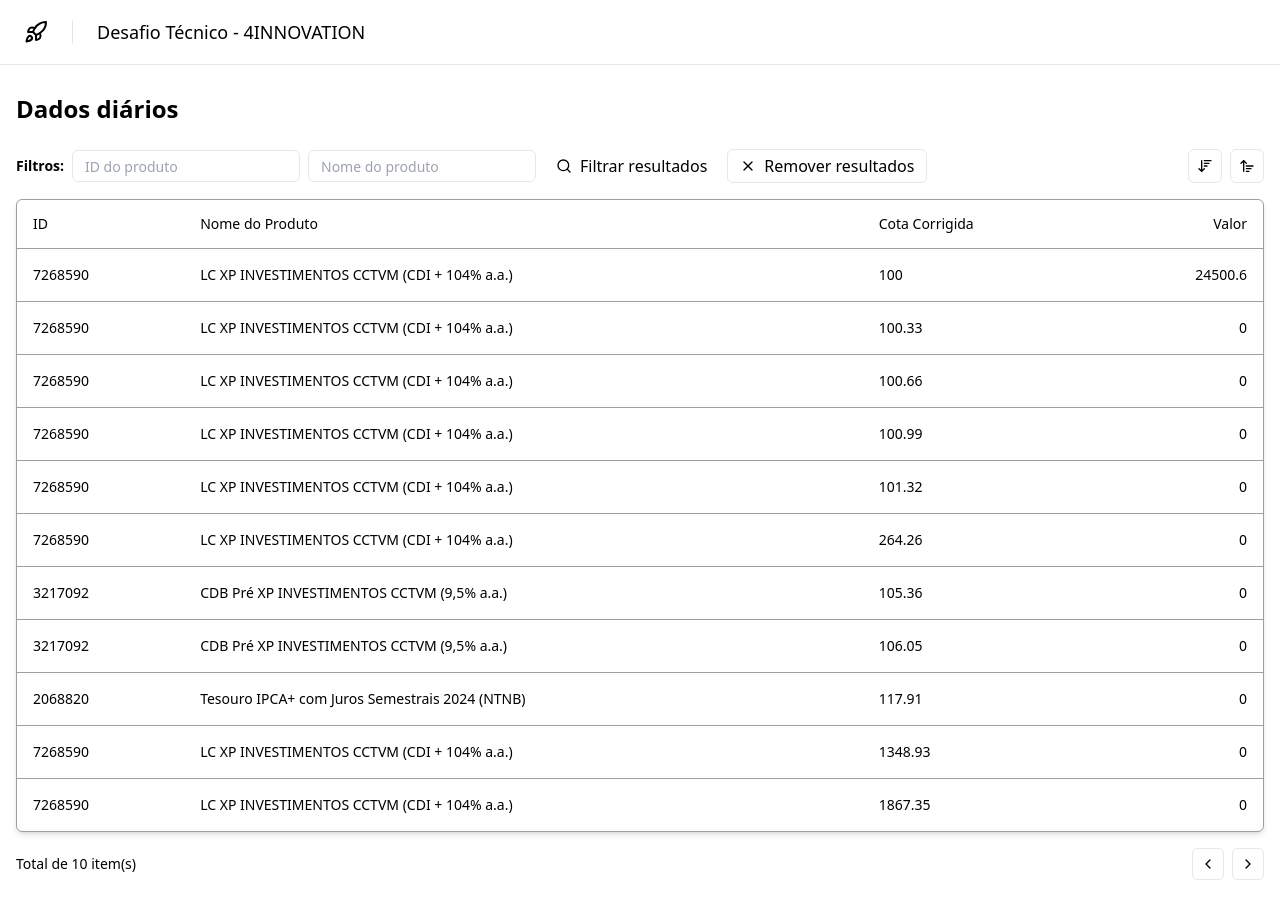
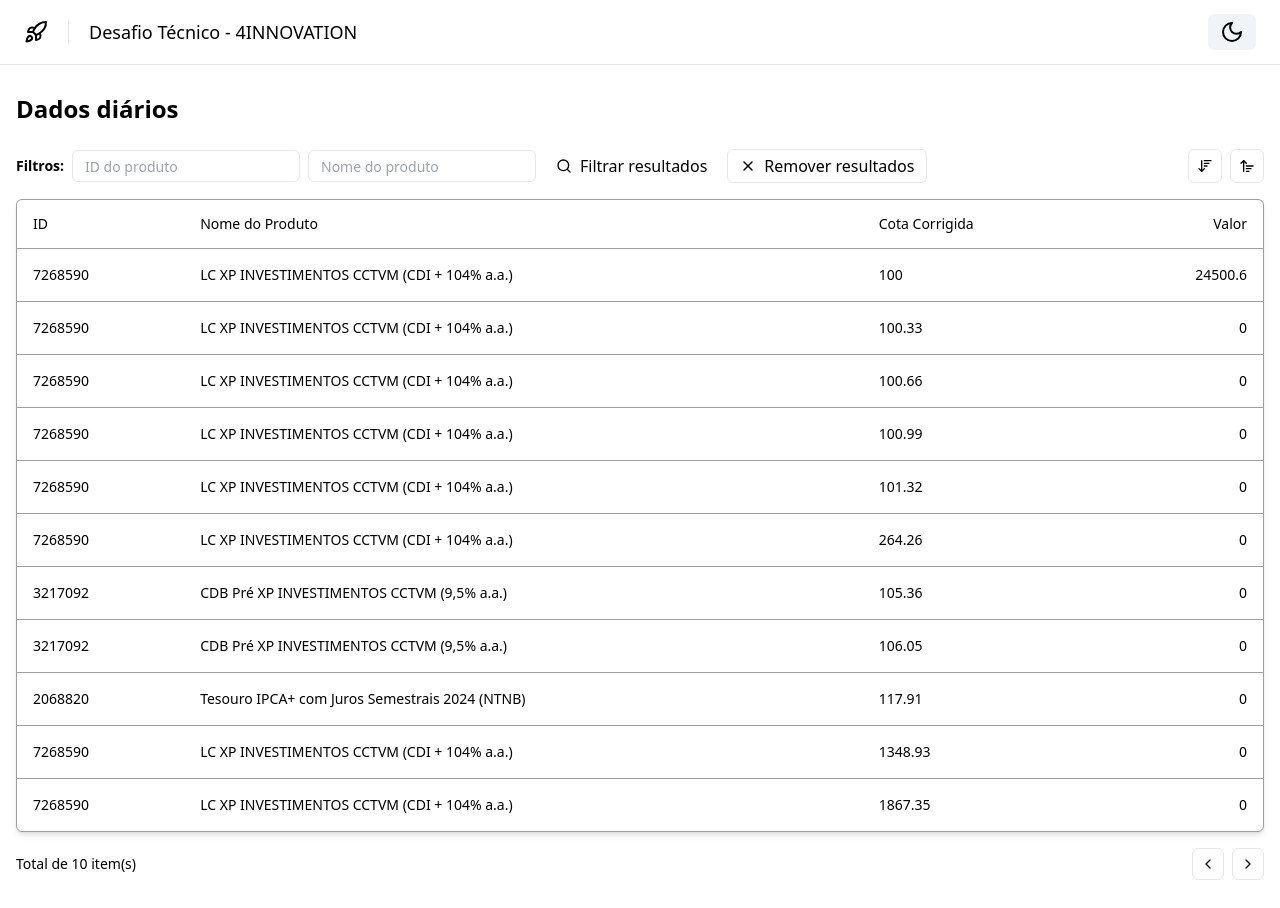
Before and after one commit to JulioCB68/challenge-code-4innovation, a React (Vite) app: page / in a window 1280 px wide. Built offline with nearby package versions, Linux system fonts and the light colour scheme.

Commit message:
feat: adding dark mode and theme toggle in header component

```diff
--- /dev/null
+++ b/src/components/button.tsx
@@ -0,0 +1,3 @@
+export function Button() {
+  return <button></button>
+}
--- a/src/components/header.tsx
+++ b/src/components/header.tsx
@@ -1,13 +1,28 @@
-import { Rocket } from 'lucide-react'
+import { useTheme } from '@/providers/theme-provider'
+import { Moon, Rocket, Sun } from 'lucide-react'
 
 export function Header() {
+  const { theme, setTheme } = useTheme()
+
+  const toggleTheme = () => {
+    const newTheme = theme === 'dark' ? 'light' : 'dark'
+    setTheme(newTheme)
+  }
   return (
     <header className="border-b dark:border-zinc-700">
       <div className="flex h-16 items-center gap-6 px-6">
-        <nav className="flex items-center gap-6 text-lg font-medium">
-          <Rocket className="h-6 w-6" />
-          <div className="bg-border h-6 w-[1px] shrink-0 bg-zinc-300/60 dark:bg-zinc-500" />
-          <h1>Desafio Técnico - 4INNOVATION</h1>
+        <nav className="flex w-full items-center justify-between text-lg font-medium">
+          <div className="flex items-center">
+            <Rocket className="h-6 w-6" />
+            <div className="bg-border mx-5 h-6 w-[1px] bg-zinc-300/60 dark:bg-zinc-500" />
+            <h1>Desafio Técnico - 4INNOVATION</h1>
+          </div>
+          <button
+            className="flex h-9 items-center justify-center rounded-md bg-slate-200/50 px-3 focus:outline-none dark:bg-zinc-700/40"
+            onClick={toggleTheme}
+          >
+            {theme === 'dark' ? <Sun size={24} /> : <Moon size={24} />}
+          </button>
         </nav>
       </div>
     </header>
--- a/src/main.tsx
+++ b/src/main.tsx
@@ -2,9 +2,12 @@
 import ReactDOM from 'react-dom/client'
 import App from './pages/App'
 import './styles/global.css'
+import { ThemeProvider } from './providers/theme-provider'
 
 ReactDOM.createRoot(document.getElementById('root')!).render(
   <React.StrictMode>
-    <App />
+    <ThemeProvider key="challenge-code-theme" defaultTheme="system">
+      <App />
+    </ThemeProvider>
   </React.StrictMode>,
 )
--- a/src/pages/App.tsx
+++ b/src/pages/App.tsx
@@ -13,7 +13,7 @@
   return (
     <div className="h-screen dark:bg-zinc-900 dark:text-white">
       <Header />
-      <div className="container mx-auto py-3">
+      <div className="container mx-auto w-full py-3">
         <div className="items-center gap-2 rounded-md p-4">
           <h1 className="pb-6 text-2xl font-semibold">Dados diários</h1>
           <div className="flex items-center justify-between pb-4">
--- /dev/null
+++ b/src/providers/theme-provider.tsx
@@ -0,0 +1,73 @@
+import { createContext, useContext, useEffect, useState } from 'react'
+
+type Theme = 'dark' | 'light' | 'system'
+
+type ThemeProviderProps = {
+  children: React.ReactNode
+  defaultTheme?: Theme
+  storageKey?: string
+}
+
+type ThemeProviderState = {
+  theme: Theme
+  setTheme: (theme: Theme) => void
+}
+
+const initialState: ThemeProviderState = {
+  theme: 'system',
+  setTheme: () => null,
+}
+
+const ThemeProviderContext = createContext<ThemeProviderState>(initialState)
+
+export function ThemeProvider({
+  children,
+  defaultTheme = 'system',
+  storageKey = 'challenge-code-theme',
+  ...props
+}: ThemeProviderProps) {
+  const [theme, setTheme] = useState<Theme>(
+    () => (localStorage.getItem(storageKey) as Theme) || defaultTheme,
+  )
+
+  useEffect(() => {
+    const root = window.document.documentElement
+
+    root.classList.remove('light', 'dark')
+
+    if (theme === 'system') {
+      const systemTheme = window.matchMedia('(prefers-color-scheme: dark)')
+        .matches
+        ? 'dark'
+        : 'light'
+
+      root.classList.add(systemTheme)
+      return
+    }
+
+    root.classList.add(theme)
+  }, [theme])
+
+  const value = {
+    theme,
+    setTheme: (theme: Theme) => {
+      localStorage.setItem(storageKey, theme)
+      setTheme(theme)
+    },
+  }
+
+  return (
+    <ThemeProviderContext.Provider {...props} value={value}>
+      {children}
+    </ThemeProviderContext.Provider>
+  )
+}
+
+export const useTheme = () => {
+  const context = useContext(ThemeProviderContext)
+
+  if (context === undefined)
+    throw new Error('useTheme must be used within a ThemeProvider')
+
+  return context
+}
--- a/tailwind.config.js
+++ b/tailwind.config.js
@@ -1,6 +1,8 @@
 /** @type {import('tailwindcss').Config} */
 export default {
+  darkMode: 'class',
   content: [
+    './index.html',
     './pages/**/*.{ts,tsx}',
     './components/**/*.{ts,tsx}',
     './app/**/*.{ts,tsx}',
```
